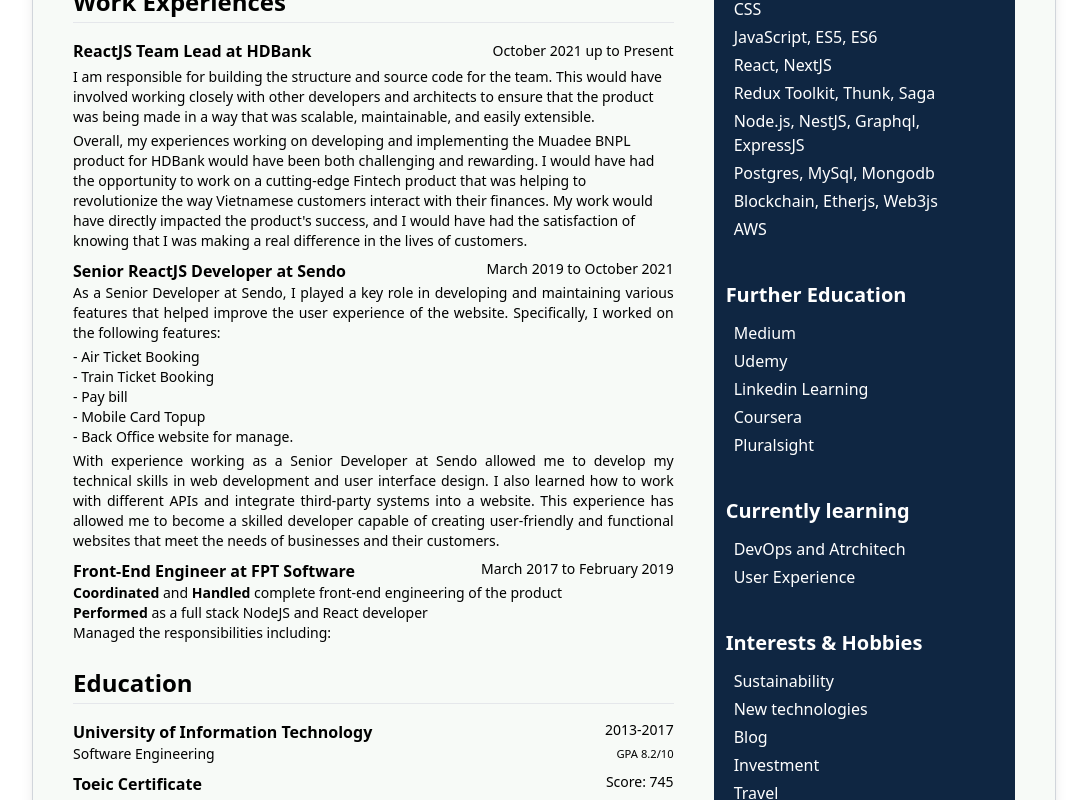
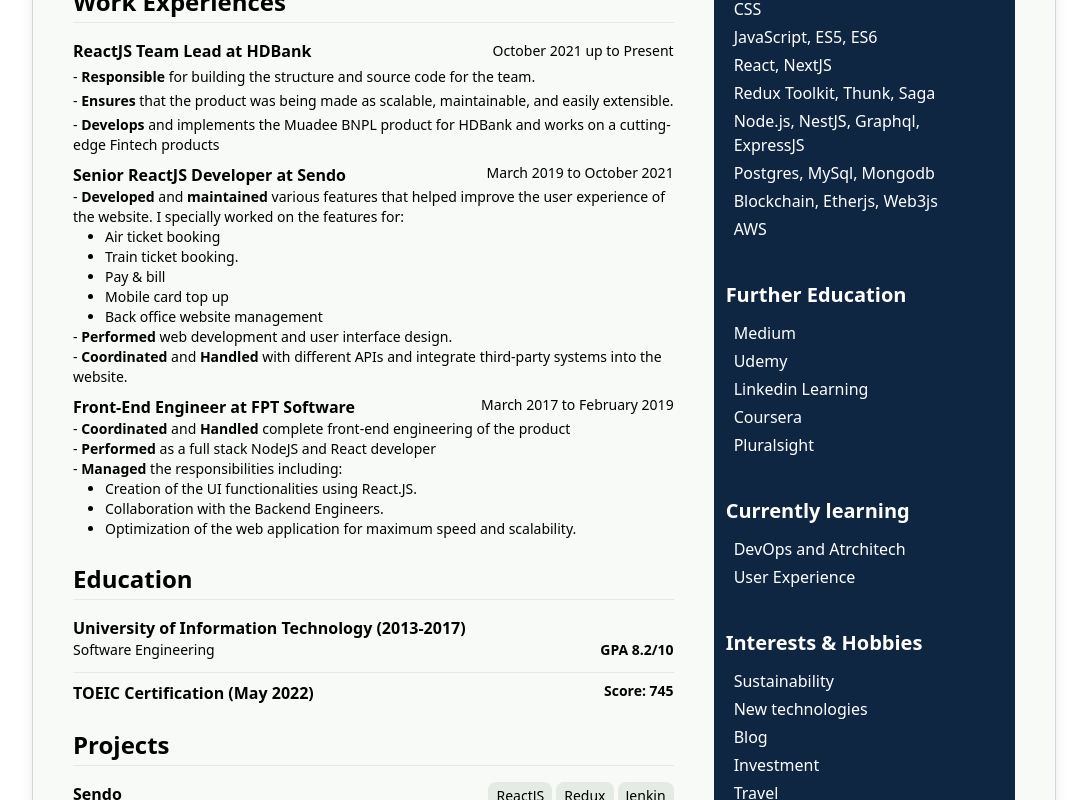
Before and after one commit to thuongthanhto/dev-tuts, a Next.js app: page / in a window 1280 px wide. Shown: the part 680-1480 px from the top of the page, without its empty margins (96-1183 px from the left). Built offline with nearby package versions, Linux system fonts and the light colour scheme.

Commit message:
Update UI

```diff
--- a/package.json
+++ b/package.json
@@ -22,7 +22,7 @@
     "eslint": "^8.43.0",
     "eslint-config-next": "^13.4.6",
     "gray-matter": "^4.0.3",
-    "next": "^13.4.6",
+    "next": "^13.4.10",
     "next-seo": "^6.0.0",
     "puppeteer": "^20.7.2",
     "react": "^18.2.0",
--- a/src/pages/index.tsx
+++ b/src/pages/index.tsx
@@ -106,7 +106,7 @@
                   Over the past 6 years, I have worked with a wide range of technologies such as HTML, CSS, JavaScript,
                   and NodeJS to deliver high-quality web solutions to clients across different industries. I have been
                   working as a ReactJS Developer, honing my skills in developing complex web applications and user
-                  interfaces. I have a deep understanding of ReactJS frameworks such as Redux, NextJS, and GatsbyJS, and
+                  interfaces. I have a deep understanding of ReactJS frameworks such as Redux, NextJS, and GraphQL, and
                   I am proficient in using tools such as Git, JIRA, and Trello to manage projects and collaborate with
                   team members.
                 </p>
@@ -134,17 +134,15 @@
                     </div>
 
                     <p className="text-sm mt-1">
-                      I am responsible for building the structure and source code for the team. This would have involved
-                      working closely with other developers and architects to ensure that the product was being made in
-                      a way that was scalable, maintainable, and easily extensible.
+                      - <strong>Responsible</strong> for building the structure and source code for the team.
                     </p>
                     <p className="text-sm mt-1">
-                      Overall, my experiences working on developing and implementing the Muadee BNPL product for HDBank
-                      would have been both challenging and rewarding. I would have had the opportunity to work on a
-                      cutting-edge Fintech product that was helping to revolutionize the way Vietnamese customers
-                      interact with their finances. My work would have directly impacted the product's success, and I
-                      would have had the satisfaction of knowing that I was making a real difference in the lives of
-                      customers.
+                      - <strong>Ensures</strong> that the product was being made as scalable, maintainable, and easily
+                      extensible.
+                    </p>
+                    <p className="text-sm mt-1">
+                      - <strong>Develops</strong> and implements the Muadee BNPL product for HDBank and works on a
+                      cutting-edge Fintech products
                     </p>
                   </li>
 
@@ -152,41 +150,49 @@
                     <p className="flex justify-between text-sm">
                       <strong className="text-base">Senior ReactJS Developer at Sendo</strong>March 2019 to October 2021
                     </p>
-                    <p className="text-justify text-sm mb-1">
-                      As a Senior Developer at Sendo, I played a key role in developing and maintaining various features
-                      that helped improve the user experience of the website. Specifically, I worked on the following
-                      features:
-                    </p>
-                    <ol>
-                      <li className="text-sm">- Air Ticket Booking</li>
-                      <li className="text-sm">- Train Ticket Booking</li>
-                      <li className="text-sm">- Pay bill</li>
-                      <li className="text-sm">- Mobile Card Topup</li>
-                      <li className="text-sm">- Back Office website for manage.</li>
-                    </ol>
-                    <p className="text-justify text-sm mt-1">
-                      With experience working as a Senior Developer at Sendo allowed me to develop my technical skills
-                      in web development and user interface design. I also learned how to work with different APIs and
-                      integrate third-party systems into a website. This experience has allowed me to become a skilled
-                      developer capable of creating user-friendly and functional websites that meet the needs of
-                      businesses and their customers.
-                    </p>
+                    <dl className="text-sm">
+                      <dd>
+                        - <strong>Developed</strong> and <strong>maintained</strong> various features that helped
+                        improve the user experience of the website. I specially worked on the features for:
+                        <ul className="ml-8 list-disc">
+                          <li>Air ticket booking</li>
+                          <li>Train ticket booking.</li>
+                          <li>Pay & bill</li>
+                          <li>Mobile card top up</li>
+                          <li>Back office website management</li>
+                        </ul>
+                      </dd>
+                      <dd>
+                        - <strong>Performed</strong> web development and user interface design.
+                      </dd>
+                      <dd>
+                        - <strong>Coordinated</strong> and <strong>Handled</strong> with different APIs and integrate
+                        third-party systems into the website.{' '}
+                      </dd>
+                    </dl>
                   </li>
                   <li className="pt-2">
                     <p className="flex justify-between text-sm">
                       <strong className="text-base">Front-End Engineer at FPT Software</strong>March 2017 to February
                       2019
                     </p>
-                    <ul className="text-sm">
-                      <li>
-                        <strong>Coordinated</strong> and <strong>Handled</strong> complete front-end engineering of the
-                        product
-                      </li>
-                      <li>
-                        <strong>Performed</strong> as a full stack NodeJS and React developer
-                      </li>
-                      <li>Managed the responsibilities including:</li>
-                    </ul>
+                    <dl className="text-sm">
+                      <dd>
+                        - <strong>Coordinated</strong> and <strong>Handled</strong> complete front-end engineering of
+                        the product
+                      </dd>
+                      <dd>
+                        - <strong>Performed</strong> as a full stack NodeJS and React developer
+                      </dd>
+                      <dd>
+                        - <strong>Managed</strong> the responsibilities including:
+                        <ul className="ml-8 list-disc">
+                          <li>Creation of the UI functionalities using React.JS.</li>
+                          <li>Collaboration with the Backend Engineers.</li>
+                          <li>Optimization of the web application for maximum speed and scalability.</li>
+                        </ul>
+                      </dd>
+                    </dl>
                   </li>
                 </ul>
               </section>
@@ -196,16 +202,16 @@
                 <ul className="mt-2">
                   <li className="pt-2">
                     <p className="flex justify-between text-sm">
-                      <strong className="text-base">University of Information Technology</strong>2013-2017
+                      <strong className="text-base">University of Information Technology (2013-2017)</strong>
                     </p>
                     <p className="flex justify-between text-sm">
-                      Software Engineering<small>GPA 8.2/10</small>
+                      Software Engineering<strong>GPA 8.2/10</strong>
                     </p>
                   </li>
-                  <li className="pt-2">
+                  <li className="pt-2 border-t mt-3">
                     <p className="flex justify-between text-sm">
-                      <strong className="text-base">Toeic Certificate</strong>
-                      <span>Score: 745</span>
+                      <strong className="text-base">TOEIC Certification (May 2022)</strong>
+                      <strong>Score: 745</strong>
                     </p>
                   </li>
                 </ul>
--- a/tailwind.config.js
+++ b/tailwind.config.js
@@ -1,5 +1,6 @@
 /** @type {import('tailwindcss').Config} */
 module.exports = {
+  mode: 'jit',
   content: ['./src/pages/**/*.{js,ts,jsx,tsx}', './src/components/**/*.{js,ts,jsx,tsx}'],
   theme: {
     extend: {},
```
Also changed, not shown: 1 other file (tests, documents, lock files or other folders).
